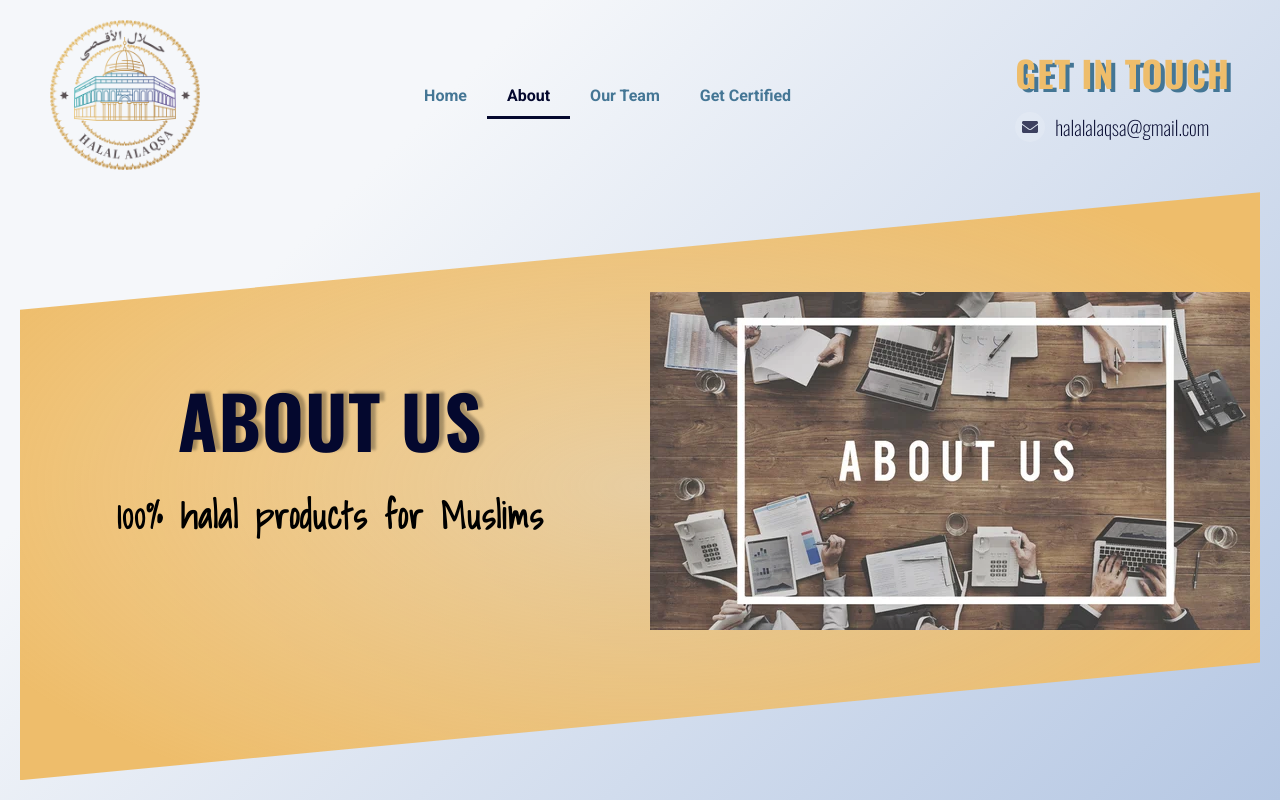
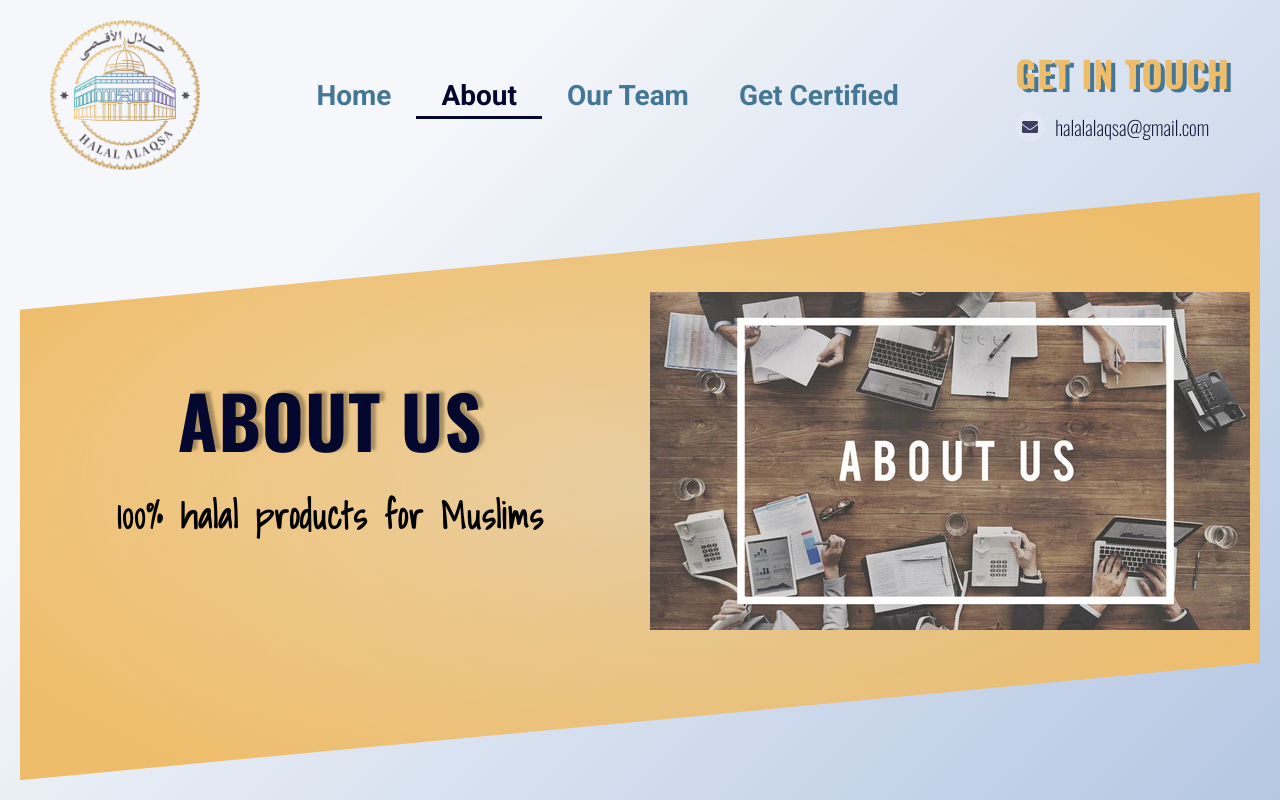
Before and after one commit to m7md389/Halal-AlAqsa, a Next.js app: page /about in a window 1280 px wide. Built offline with nearby package versions, Linux system fonts and the light colour scheme.

Commit message:
boaring stuff

```diff
--- a/pages/about.jsx
+++ b/pages/about.jsx
@@ -16,17 +16,20 @@ export default function About() {
     ourMission: {
       heading: "Our Mission",
       description: [
-        "We guarantee our Muslim customers 100% Halal products by demonstrating to the industry in a transparent way how to guarantee the safe creation of Halal products. Our potential target group consists of two main groups.",
-        "On the one hand, multinational companies in the food industry who want to expand their business by entering or developing the ever-growing market for Halal products. On the other hand, Muslims who want to buy wholly-Halal products.",
-        "For them, this is the most important buying factor, because they really want to have 100% Halal quality from all products that are labeled as Halal. Our certification services target both audiences and are able to meet their needs for proper certification for Halal products."
+        "We guarantee our Muslim customers 100% Halal products by being transparent with our methods and process of certifying Halal products. Our potential target group consists of two main groups.",
+        "A. Multinational companies in the food industry who want to expand their business by entering or developing the ever-growing market for Halal products.",
+        "B. Muslims who truly want to buy guaranteed Halal products.",
+        "For them, this is the most important buying factor, because they really want to have 100% Halal quality for all products labeled as Halal. Our certification services target both audiences and are able to meet their needs for proper certification for Halal products.",
+        "We are able to certify manufacturing plants of any size, meat producers and packers, raw food materials and additives, large catering facilities for airlines and cruises and other major events etc."
       ],
       innerCard: true
     },
     ourStaff: {
       heading: "Our Staff",
       description: [
-        "Our skilled and experienced personnel that understands Halal standards and the needs of the industry is one of our most important assets led by Islamic scholars and scholars in the nutritional industry, which brings valuable benefits for our customers.",
-        "Our team with extensive know-how and international experience provides superior services to our customers."
+        "Our skilled and experienced personnel understand Halal standards and the needs of the industry. Our strict staff is one of our most important assets.",
+        "We have a very experienced advisory board and Islamic scholars and experts in the nutritional industry, which brings valuable benefits for our customers.",
+        "Our team has the extensive know-how and international experience provides superior services to our customers."
       ],
       innerCard: true
     },
--- a/pages/get_certified.jsx
+++ b/pages/get_certified.jsx
@@ -29,7 +29,7 @@ export default function GetCertified() {
       faIcon: faFileWaveform,
       heading: "Fill the form",
       description:
-        "print and fill this form as your first step and send it to our E-mail: halal-alaqsa@gmail.com"
+        "print and fill this form as your first step and send it to our E-mail: halalalaqsa@gmail.com"
     },
     {
       faIcon: faReply,
--- a/pages/team.jsx
+++ b/pages/team.jsx
@@ -7,7 +7,7 @@ export default function Team() {
     title: "Team members",
     tagline: "Skilled and experienced members in the field",
     img: {
-      url: "/images/team.bmp",
+      url: "/images/team.jpg",
       desc: "Our team members."
     }
   };
--- a/styles/Card.module.scss
+++ b/styles/Card.module.scss
@@ -3,7 +3,6 @@
 .card {
   padding: 30px 20px 20px;
   background-color: $color--card-background;
-  background-color: rgba($color--card-background, 0.75);
   border-style: dashed;
   border-color: $color--card-border;
   width: 940px;
--- a/styles/Navbar.module.scss
+++ b/styles/Navbar.module.scss
@@ -26,9 +26,9 @@
     .navLink {
       color: $color--navlink;
       font-family: $font-family--secondary;
-      font-size: 1.6rem;
+      font-size: $font-size--medium;
       font-weight: 900;
-      padding: 1.3rem 2rem;
+      padding: 1.3rem 2.5rem;
     }
 
     .navLink:hover,
@@ -103,5 +103,11 @@
 
   @media screen and (min-width: 1024px) {
     flex-direction: row;
+
+    .navLinks {
+      .navLink {
+        font-size: $font-size--medium-large;
+      }
+    }
   }
 }
```
Also changed, not shown: pages/index.jsx (+4 -4 lines), public/images/team.bmp (deleted), public/images/team.jpg (added).
